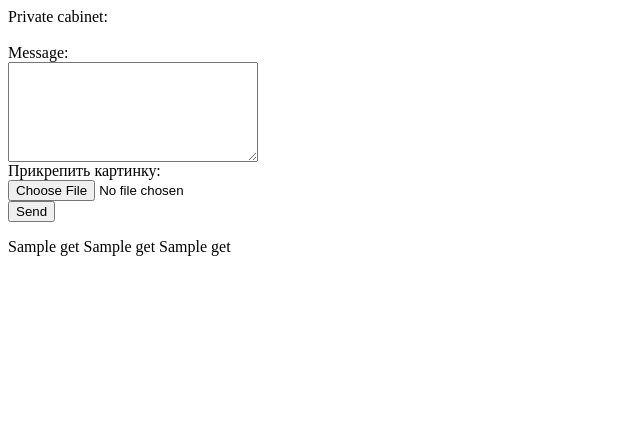
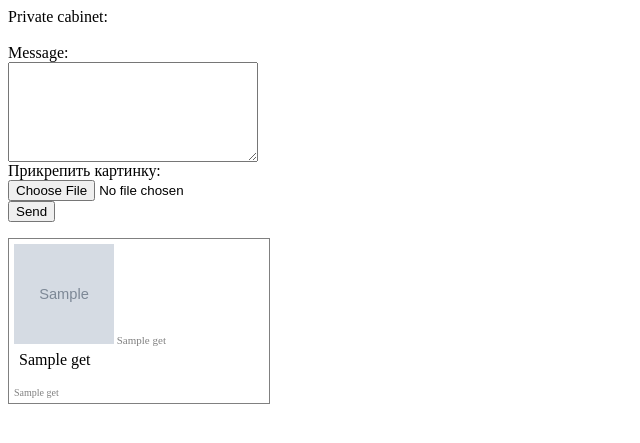
Before and after one commit to Dimanych90/mvc11.20, a PHP site: template App/view/post/post.phtml in a window 1280 px wide. Shown: the top 443 px of the page, without its empty margins (0-640 px from the left). Run offline with PHP 8.4, Linux system fonts and the light colour scheme; the template is opened without the code that fills it: most values are stand-ins (such as "Sample title", 1, 10 or a date in 2020); grey boxes marked "Sample" are stand-in pictures; data that the repository does not hold is empty.

Commit message:
the second commit

```diff
--- a/App/view/post/post.phtml
+++ b/App/view/post/post.phtml
@@ -1,16 +1,5 @@
 <?php
 /** @var \App\Model\User[] $users */
-
-//$user = new \App\Model\User();
-//$huusers = \App\Model\User::getList();
-
-
-//$ret = [];
-//foreach ($huusers as $huuser){
-//
-//     $ret[] = $huuser;
-//     var_dump($ret);
-//}
 
 /** @var \App\Model\Post[] $posts */
 
@@ -28,6 +17,7 @@ if ($users):
     foreach ($users as $user):
         ?>
         <?php if ($user->get('id') == \Base\Session::getUserId()): ?>
+    <img src="<?php echo $user->getImage(\Base\Session::getUserId()) ?>" width="100" height="100">
         <?php echo $user->get('name') ?>
     <?php endif; ?>
     <?php endforeach; ?>
@@ -61,10 +51,13 @@ if ($users):
                    as $user): ?>
         <?php $userId = $post->get('user_id') ?>
         <?php if ($userId == $user->get('id')): ?>
-            <?php echo $user->get('name') ?>
-            <?php echo $post->get('message') ?>
-
-            <?php echo $post->get('datetime') ?>
+            <div class="post">
+                <div class="user">
+             <img src=" <?php echo $user->getImage($userId) ?>" height="100" width="100">
+                    <?php echo $user->get('name') ?></div>
+                <div class="message"> <?php echo $post->get('message') ?> </div> <br>
+                <div class="datetime"> <?php echo $post->get('datetime') ?> </div>
+            </div>
 
             <br>
         <?php endif; ?>
@@ -95,4 +88,9 @@ if ($users):
         height: 60px;
         border: 2px;
     }
+
+    .datetime {
+        color: grey;
+        font-size: 10px;
+    }
 </style>
```
Also changed, not shown: App/Controller/Post.php (+6 -2 lines), App/Model/File.php (+10 -2 lines), filepost/av_pb_2.jpg (added), filepost/swimming-pool-boy-clip-art-swim-boy.jpg (added), photos/pexels-matthias-cooper-1147124.jpg (added).
